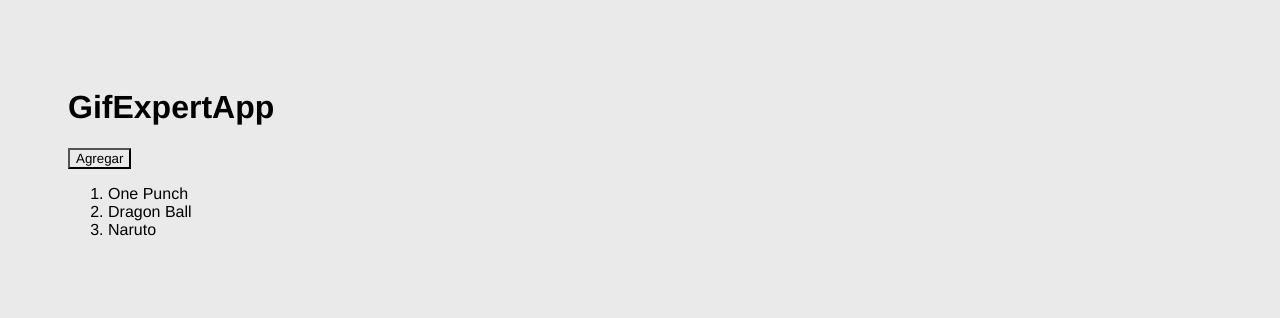
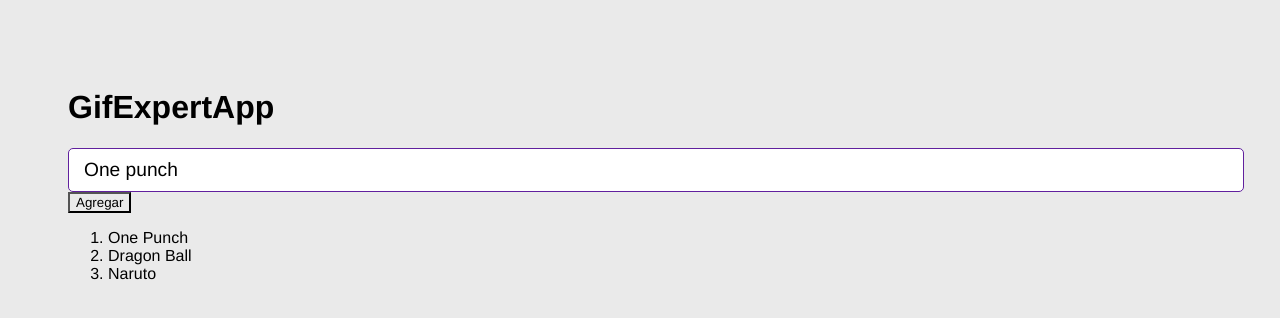
Before and after one commit to harold2tg/04-gif-expert-app, a React (Vite) app: page / in a window 1280 px wide. Shown: the top 318 px of the page. Built offline with nearby package versions, Linux system fonts and the light colour scheme.

Commit message:
76. Componente AddCategory

```diff
--- a/src/GifExpertApp.jsx
+++ b/src/GifExpertApp.jsx
@@ -1,5 +1,6 @@
 import React from 'react'
 import { useState } from 'react'
+import {AddCategory} from '../src/components/AddCategory'
 
 export const GifExpertApp = () => {
   const [categories, setCategories] = useState(['One Punch', 'Dragon Ball', 'Naruto']);
@@ -22,6 +23,8 @@
     {/* Titulo */}
         <h1>GifExpertApp</h1>
       {/* input */}
+    <AddCategory/>
+
     <button onClick={onAddCategory}>Agregar</button>
       {/* listados de Gif */}
       <ol>
--- /dev/null
+++ b/src/components/AddCategory.jsx
@@ -0,0 +1,26 @@
+import { useState } from "react"
+
+export const AddCategory = () => {
+  const [inputValue, setInputValue] = useState('One punch')
+
+  const onInputChange= ({target}) =>{
+    // console.log(target.value)
+    setInputValue(target.value)
+  }
+
+  const onSubmit = (event)=>{
+    event.preventDefault();
+    // console.log(inputValue)
+  }
+
+  return (
+    <form onSubmit={onSubmit}>
+        <input
+            type="text"
+            placeholder="Buscar gif"
+            value={inputValue}
+            onChange={ onInputChange}
+            />
+    </form>
+  )
+}
```
Also changed, not shown: 1 other file (tests, documents, lock files or other folders).
